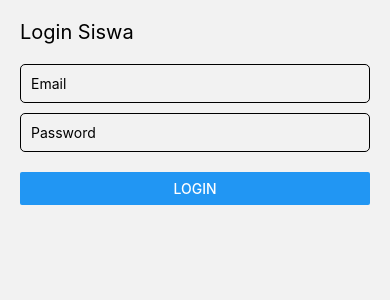
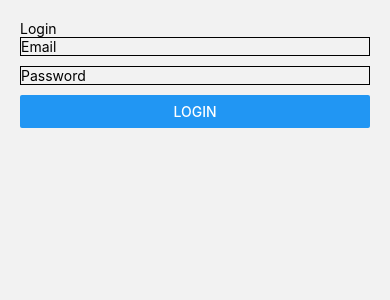
Before and after one commit to Loren-kul/IF-Kelas5, a React Native app in the folder mobile/: screen /Login in a window 390 px wide. Shown: the top 300 px of the page. Built offline with nearby package versions, Linux system fonts and the light colour scheme.

Commit message:
update loginsreen setelah pindah posisi

```diff
--- a/mobile/src/auth/LoginScreen.tsx
+++ b/mobile/src/auth/LoginScreen.tsx
@@ -1,62 +1,39 @@
 import { View, Text, TextInput, Button, Alert } from "react-native";
 import { useState } from "react";
+import AsyncStorage from "@react-native-async-storage/async-storage";
 import api from "../services/api";
 
 export default function LoginScreen({ navigation }: any) {
   const [email, setEmail] = useState("");
   const [password, setPassword] = useState("");
-  const [loading, setLoading] = useState(false);
 
   const login = async () => {
-    if (!email || !password) {
-      Alert.alert("Validasi", "Email dan password wajib diisi");
-      return;
-    }
+    try {
+      const res = await api.post("/auth/login", { email, password });
 
-    setLoading(true);
+      await AsyncStorage.setItem("token", res.data.token);
+      await AsyncStorage.setItem("role", res.data.user.role);
 
-    try {
-      const res = await api.post("/auth/login", {
-        email,
-        password,
-      });
-
-      console.log("LOGIN RESPONSE:", res.data);
-
-      if (res.data.token) {
-        Alert.alert("Login berhasil");
-        navigation.replace("Semester", {
-          token: res.data.token,
-        });
+      if (res.data.user.role === "GURU") {
+        navigation.replace("GuruHome");
       } else {
-        Alert.alert("Login gagal", "Token tidak ditemukan");
+        navigation.replace("Semester");
       }
-    } catch (err: any) {
-      console.log("LOGIN ERROR:", err.response?.data || err.message);
+    } catch {
       Alert.alert("Login gagal", "Email atau password salah");
-    } finally {
-      setLoading(false);
     }
   };
 
   return (
     <View style={{ padding: 20 }}>
-      <Text style={{ fontSize: 20, marginBottom: 20 }}>
-        Login Siswa
-      </Text>
+      <Text>Login</Text>
 
       <TextInput
         placeholder="Email"
         value={email}
         onChangeText={setEmail}
         autoCapitalize="none"
-        keyboardType="email-address"
-        style={{
-          borderWidth: 1,
-          marginBottom: 10,
-          padding: 10,
-          borderRadius: 5,
-        }}
+        style={{ borderWidth: 1, marginBottom: 10 }}
       />
 
       <TextInput
@@ -64,19 +41,10 @@ export default function LoginScreen({ navigation }: any) {
         value={password}
         onChangeText={setPassword}
         secureTextEntry
-        style={{
-          borderWidth: 1,
-          marginBottom: 20,
-          padding: 10,
-          borderRadius: 5,
-        }}
+        style={{ borderWidth: 1, marginBottom: 10 }}
       />
 
-      <Button
-        title={loading ? "Loading..." : "Login"}
-        onPress={login}
-        disabled={loading}
-      />
+      <Button title="Login" onPress={login} />
     </View>
   );
 }
```
